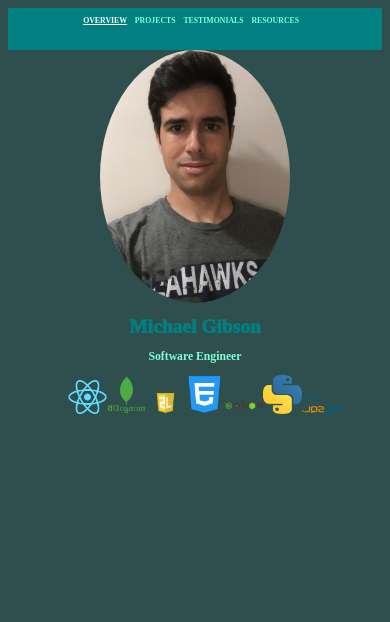
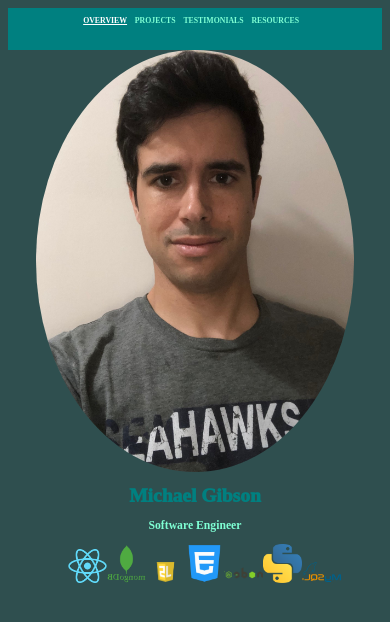
Before and after one commit to MGibson7/mgibson7portfolio, a React (Create React App) app: page / in a window 390 px wide. Shown: the top 622 px of the page. Built offline with nearby package versions, Linux system fonts and the light colour scheme.

Commit message:
updated photo size on mobile/smaller screens

```diff
--- a/src/components/overview/overview.css
+++ b/src/components/overview/overview.css
@@ -61,7 +61,7 @@
         margin-left: 0vw;
         max-width: 50%;
         justify-content: center;
-        height: 30vh;
+        height: 50vh;
     }
 
     .left img{
```
